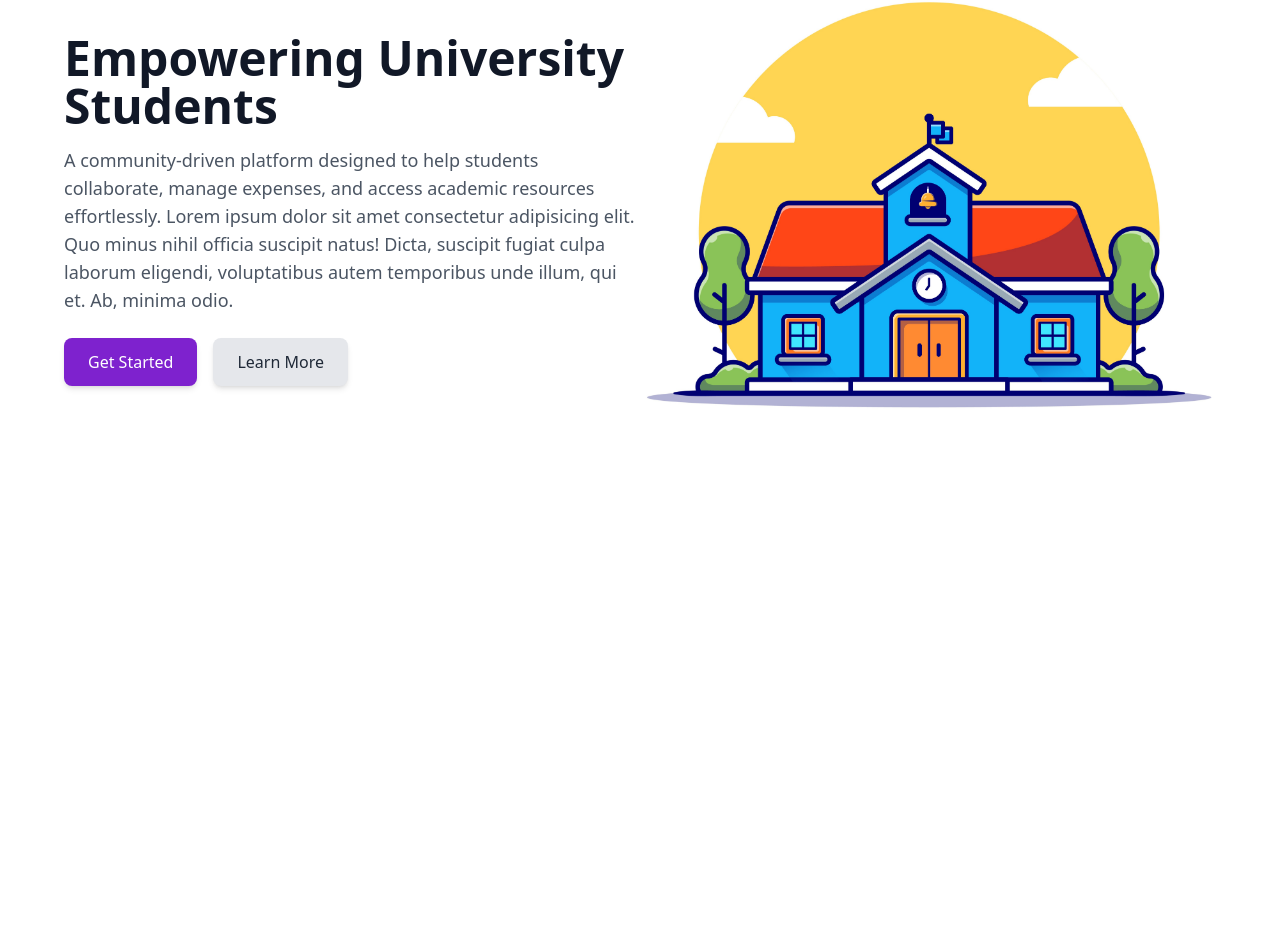
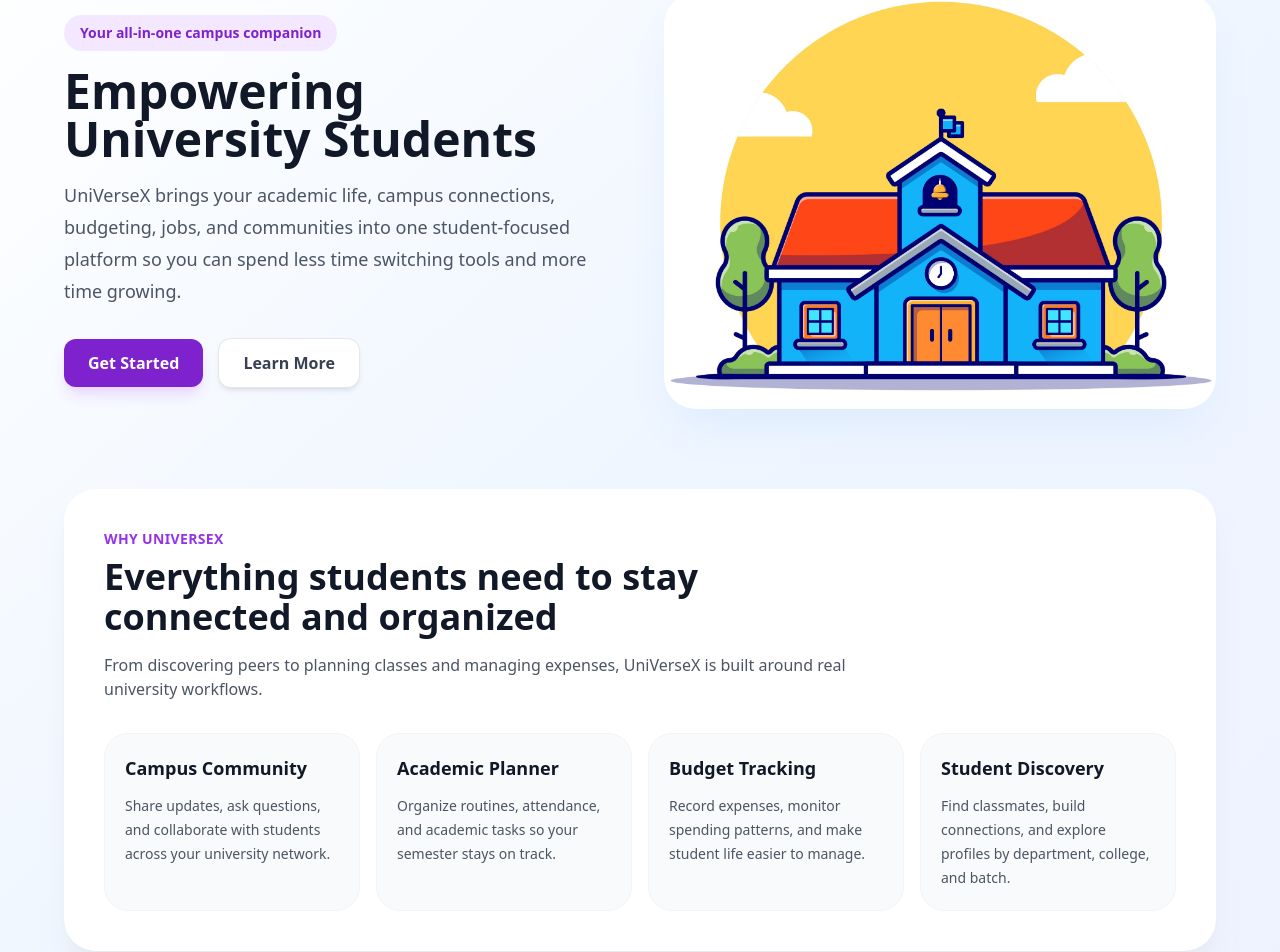
Before and after one commit to Yash3115/universex, a React (Vite) app in the folder Frontend/: page / in a window 1280 px wide. Shown: the part 152-1104 px from the top of the page. Before the commit the page ends 865 px from the top, so only its background shows below. Built offline with nearby package versions, Linux system fonts and the light colour scheme; no server answers.

Commit message:
Fix landing page CTAs and copy

```diff
--- a/Frontend/src/pages/LandingPage.jsx
+++ b/Frontend/src/pages/LandingPage.jsx
@@ -1,33 +1,104 @@
+import { useSelector } from "react-redux";
+import { useNavigate } from "react-router-dom";
+
+const features = [
+  {
+    title: "Campus Community",
+    description: "Share updates, ask questions, and collaborate with students across your university network.",
+  },
+  {
+    title: "Academic Planner",
+    description: "Organize routines, attendance, and academic tasks so your semester stays on track.",
+  },
+  {
+    title: "Budget Tracking",
+    description: "Record expenses, monitor spending patterns, and make student life easier to manage.",
+  },
+  {
+    title: "Student Discovery",
+    description: "Find classmates, build connections, and explore profiles by department, college, and batch.",
+  },
+];
+
 const Landing = () => {
+  const navigate = useNavigate();
+  const isAuthenticated = useSelector((state) => state.auth.isAuthenticated);
+
+  const handleGetStarted = () => {
+    navigate(isAuthenticated ? "/dashboard" : "/signup");
+  };
+
+  const handleLearnMore = () => {
+    document.getElementById("landing-features")?.scrollIntoView({
+      behavior: "smooth",
+      block: "start",
+    });
+  };
+
   return (
-    <div className="min-h-screen bg-white">
+    <div className="min-h-screen bg-gradient-to-br from-white via-blue-50 to-indigo-50">
       {/* Hero Section */}
-      <div className="flex flex-col md:flex-row items-center px-8 md:px-16 py-20">
+      <div className="mx-auto flex max-w-7xl flex-col items-center gap-12 px-6 py-20 md:flex-row md:px-10 lg:px-16">
         {/* Left Image (Hidden on Mobile) */}
-        <div className="w-full md:w-1/2 text-center md:text-left">
-          <h2 className="text-4xl md:text-5xl font-bold text-gray-900 leading-tight">
+        <div className="w-full text-center md:w-1/2 md:text-left">
+          <p className="mb-4 inline-flex rounded-full bg-purple-100 px-4 py-2 text-sm font-bold text-purple-700">
+            Your all-in-one campus companion
+          </p>
+          <h2 className="text-4xl font-black leading-tight text-gray-900 md:text-5xl">
             Empowering University Students
           </h2>
-          <p className="text-gray-600 mt-4 text-lg">
-            A community-driven platform designed to help students collaborate,
-            manage expenses, and access academic resources effortlessly.
-            Lorem ipsum dolor sit amet consectetur adipisicing elit. Quo minus nihil officia suscipit natus! Dicta, suscipit fugiat culpa laborum eligendi, voluptatibus autem temporibus unde illum, qui et. Ab, minima odio.
+          <p className="mt-4 text-lg leading-8 text-gray-600">
+            UniVerseX brings your academic life, campus connections, budgeting,
+            jobs, and communities into one student-focused platform so you can
+            spend less time switching tools and more time growing.
           </p>
-          <div className="mt-6 flex flex-col md:flex-row gap-4">
-            <button className="bg-purple-700 text-white px-6 py-3 rounded-lg shadow-md hover:bg-purple-800">
+          <div className="mt-8 flex flex-col gap-4 md:flex-row">
+            <button
+              type="button"
+              className="rounded-xl bg-purple-700 px-6 py-3 font-bold text-white shadow-lg shadow-purple-200 transition hover:-translate-y-0.5 hover:bg-purple-800"
+              onClick={handleGetStarted}
+            >
               Get Started
             </button>
-            <button className="bg-gray-200 px-6 py-3 rounded-lg shadow-md hover:bg-gray-300">
+            <button
+              type="button"
+              className="rounded-xl bg-white px-6 py-3 font-bold text-gray-700 shadow-md ring-1 ring-gray-200 transition hover:-translate-y-0.5 hover:bg-gray-50"
+              onClick={handleLearnMore}
+            >
               Learn More
             </button>
           </div>
         </div>
 
         {/* Right Content */}
-        <div className="hidden md:block w-1/2">
-          <img src="/Landing.jpg" alt="Illustration" className="w-full" />
+        <div className="hidden w-1/2 md:block">
+          <img src="/Landing.jpg" alt="Students collaborating on UniVerseX" className="w-full rounded-[2rem] shadow-2xl shadow-blue-100" />
         </div>
       </div>
+
+      <section id="landing-features" className="mx-auto max-w-7xl scroll-mt-24 px-6 pb-20 md:px-10 lg:px-16">
+        <div className="rounded-[2rem] bg-white p-6 shadow-xl shadow-slate-200/70 md:p-10">
+          <div className="max-w-3xl">
+            <p className="text-sm font-black uppercase tracking-wide text-purple-600">Why UniVerseX</p>
+            <h3 className="mt-2 text-3xl font-black text-gray-900 md:text-4xl">
+              Everything students need to stay connected and organized
+            </h3>
+            <p className="mt-4 text-gray-600">
+              From discovering peers to planning classes and managing expenses,
+              UniVerseX is built around real university workflows.
+            </p>
+          </div>
+
+          <div className="mt-8 grid gap-4 md:grid-cols-2 xl:grid-cols-4">
+            {features.map((feature) => (
+              <article key={feature.title} className="rounded-3xl border border-slate-100 bg-slate-50 p-5 transition hover:-translate-y-1 hover:bg-blue-50">
+                <h4 className="text-lg font-black text-gray-900">{feature.title}</h4>
+                <p className="mt-3 text-sm leading-6 text-gray-600">{feature.description}</p>
+              </article>
+            ))}
+          </div>
+        </div>
+      </section>
     </div>
   );
 };
```
